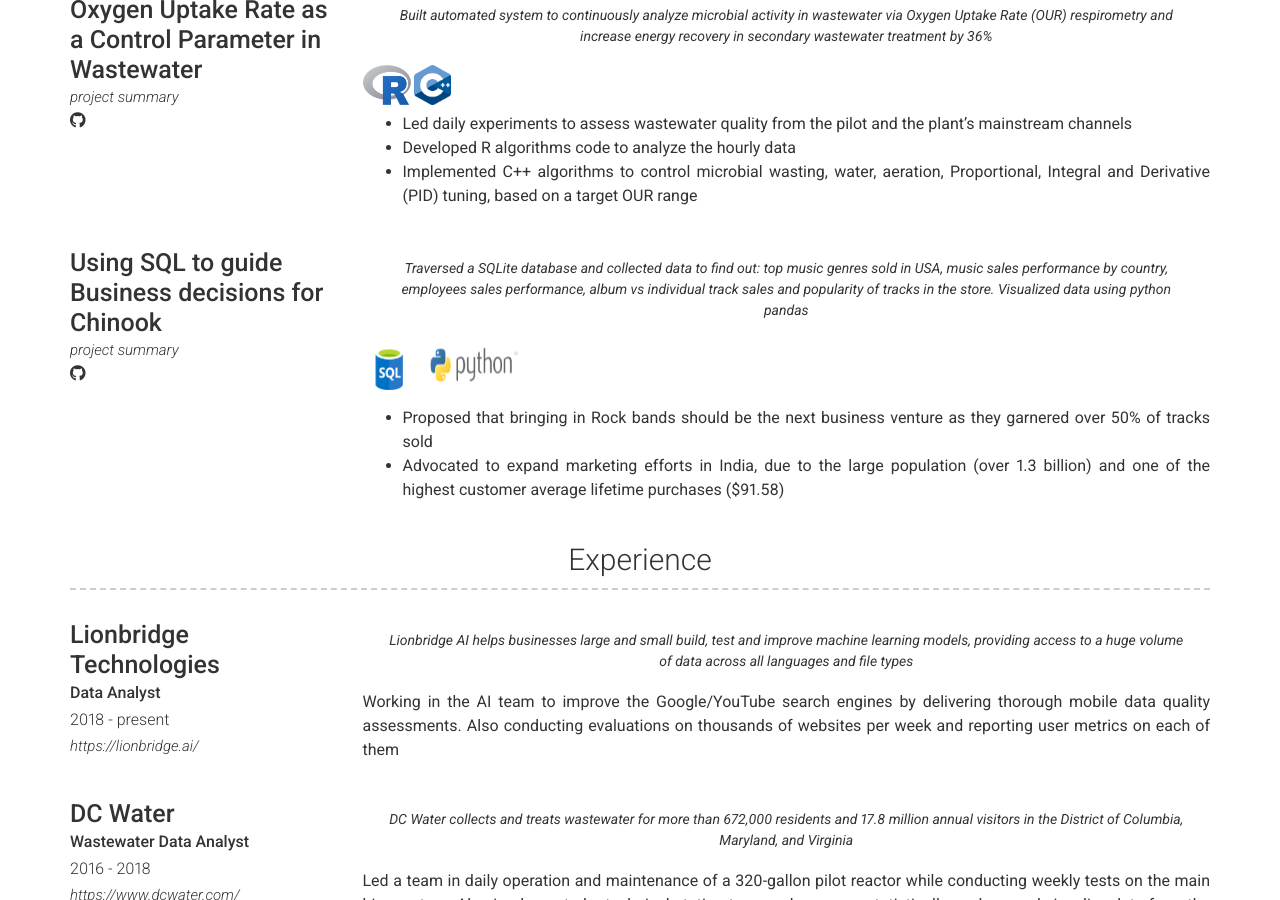
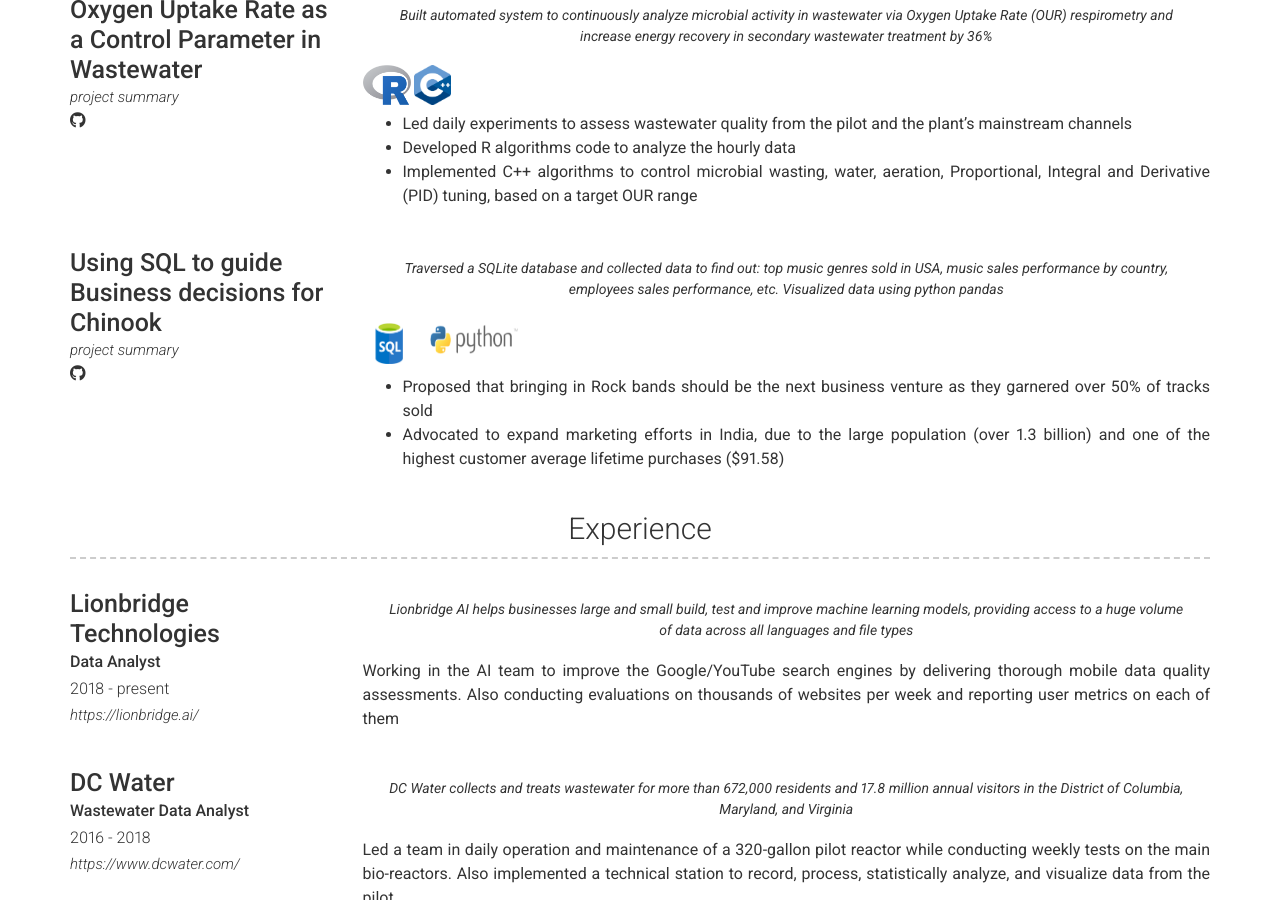
Before and after one commit to OlaOlagunju/cloudgeek.com.ng, a Jekyll site: the page built from index.md, in a window 1280 px wide and 900 px high, scrolled down 939 px. Built offline with Jekyll 4.4.1, drawn with Linux system fonts in a browser that asks for light colours; nearby versions of some CDN libraries.

Commit message:
Update _config.yml

```diff
--- a/_config.yml
+++ b/_config.yml
@@ -111,9 +111,9 @@ content:
             icon: fab fa-github
             url: github.com/OlaOlagunju/SQL_Business_Project/blob/main/Full%20Project%20-%20Data%20Analysis%20using%20SQL%20to%20guide%20Business%20decisions%20for%20Chinook.ipynb
         quote: >
-          Traversed a SQLite database and collected data to find out: top music genres sold in USA, music sales performance by country, employees sales performance, album vs individual track sales and popularity of tracks in the store. Visualized data using python pandas
+          Traversed a SQLite database and collected data to find out: top music genres sold in USA, music sales performance by country, employees sales performance, etc. Visualized data using python pandas
         description: | # this will include new lines to allow paragraphs
-          <img src="/images/sql.png" width="50" height="42" /> <img src="/images/python.png" width="110" height="60" />
+          <img src="/images/sql.png" width="50" height="42" /> <img src="/images/python.png" width="110" height="50" />
           - Proposed that bringing in Rock bands should be the next business venture as they garnered over 50% of tracks sold
           - Advocated to expand marketing efforts in India, due to the large population (over 1.3 billion) and one of the highest customer average lifetime purchases ($91.58)
   - title: Experience
```
